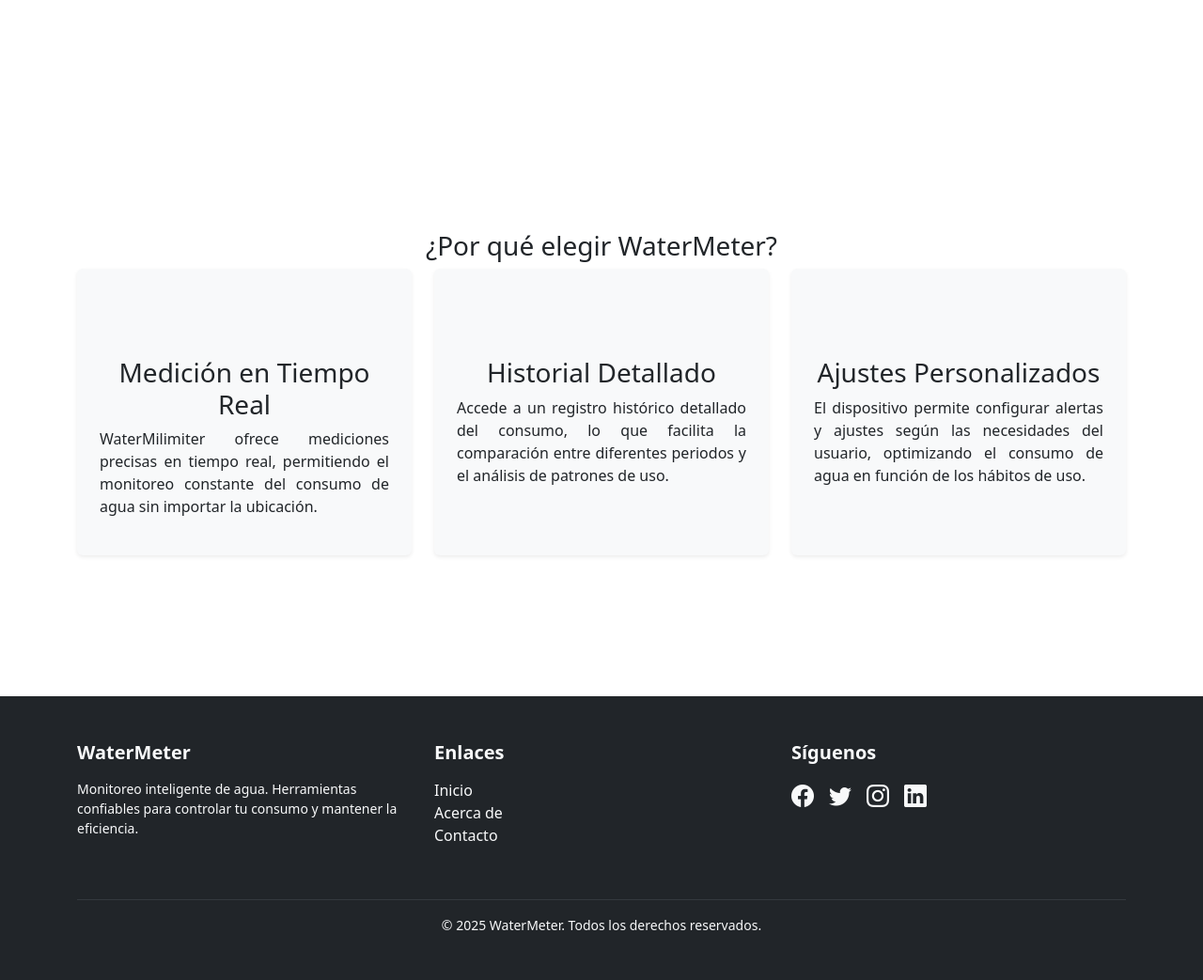
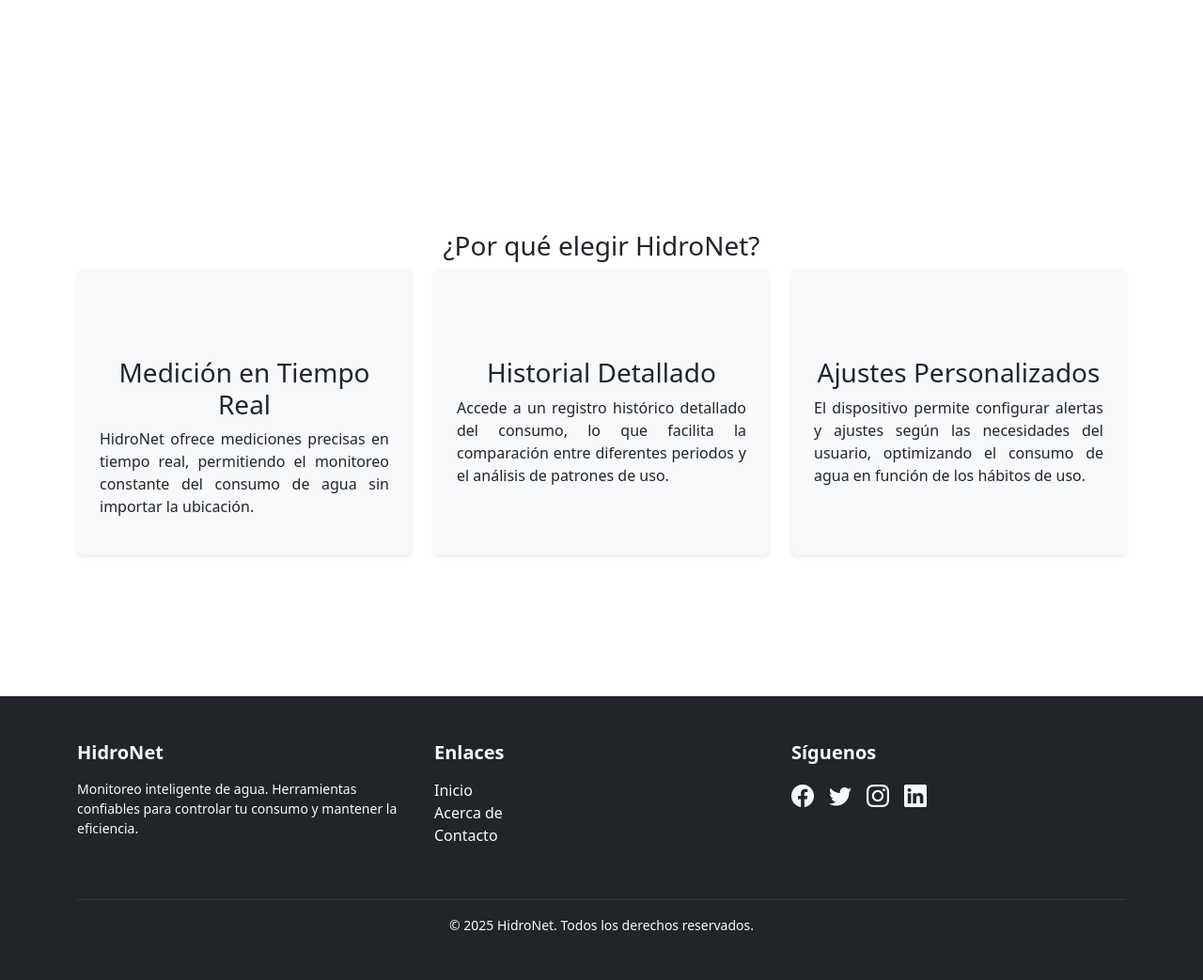
Before and after one commit to Arielquezada123/Los-Pinguinos, a Django app: page / in a window 1280 px wide. Shown: the part 2647-3690 px from the top of the page at 94% size. Run offline with Django 5.2, Linux system fonts and the light colour scheme; some libraries are stand-ins or nearby versions.

Commit message:
cambio de nombre

```diff
--- a/templates/base/base.html
+++ b/templates/base/base.html
@@ -169,7 +169,7 @@
 
         <!-- Sección de información -->
         <div class="col-md-4 mb-4">
-          <h5 class="fw-bold mb-3">WaterMeter</h5>
+          <h5 class="fw-bold mb-3">HidroNet</h5>
           <p class="small">
             Monitoreo inteligente de agua. Herramientas confiables para controlar tu consumo y mantener la eficiencia.
           </p>
@@ -202,7 +202,7 @@
 
       <!-- Derechos de autor -->
       <div class="text-center mt-3 small">
-        &copy; 2025 WaterMeter. Todos los derechos reservados.
+        &copy; 2025 HidroNet. Todos los derechos reservados.
       </div>
     </div>
   </footer>
--- a/templates/index.html
+++ b/templates/index.html
@@ -89,7 +89,7 @@
       <div class="icon-box rounded bg-light p-4 shadow-sm">
         <h2>Dispositivo de Monitorización de Agua Inteligente</h2>
         <p style="text-align: justify;">
-          WaterMeter es un dispositivo electrónico diseñado para monitorear el consumo de agua en tiempo real proporcionando datos precisos y detallados.
+          HidroNet es un dispositivo electrónico diseñado para monitorear el consumo de agua en tiempo real proporcionando datos precisos y detallados.
         </p>
         <p style="text-align: justify;">
           Mide el consumo de agua en metros cúbicos y ofrece un historial detallado de los consumos, facilitando la toma de decisiones informadas para un uso más eficiente del recurso.
@@ -106,7 +106,7 @@
             <i class="bi bi-collection-play"></i>
             <h3>Usos del Dispositivo</h3>
             <p style="text-align: justify;">
-              WaterMeter permite la medición <strong>en tiempo real</strong> tanto en hogares como en instalaciones agrícolas, asegurando un control preciso del consumo de agua.
+              HidroNet permite la medición <strong>en tiempo real</strong> tanto en hogares como en instalaciones agrícolas, asegurando un control preciso del consumo de agua.
             </p>
           </div>
         </div>
@@ -116,7 +116,7 @@
             <i class="bi bi-clipboard-check"></i>
             <h3>Historial de Consumo</h3>
             <p style="text-align: justify;">
-              WaterMeter genera un historial completo del consumo de agua, permitiendo comparar los datos mensuales y detectar patrones o irregularidades en el uso.
+              HidroNet genera un historial completo del consumo de agua, permitiendo comparar los datos mensuales y detectar patrones o irregularidades en el uso.
             </p>
           </div>
         </div>
@@ -136,7 +136,7 @@
             <i class="bi bi-database-check"></i>
             <h3>Visualización de Datos</h3>
             <p style="text-align: justify;">
-              WaterMeter ofrece una visualización clara de los datos de consumo, mostrando información detallada sobre los niveles de agua consumida en tiempo real.
+              HidroNet ofrece una visualización clara de los datos de consumo, mostrando información detallada sobre los niveles de agua consumida en tiempo real.
             </p>
           </div>
         </div>
@@ -229,7 +229,7 @@
 </div>
 
 <div class="container" style="margin-bottom: 150px;">
-  <h3 style="text-align: center;">¿Por qué elegir WaterMeter?</h3>
+  <h3 style="text-align: center;">¿Por qué elegir HidroNet?</h3>
   <div style="margin-bottom: 50px;"class="row gy-3">
 
     <!-- Columna 1 -->
@@ -238,7 +238,7 @@
         <i class="bi bi-droplet text-primary icon1" style="font-size: 40px;"></i>
         <h3>Medición en Tiempo Real</h3>
         <p style="text-align: justify;">
-          WaterMilimiter ofrece mediciones precisas en tiempo real, permitiendo el monitoreo constante del consumo de agua sin importar la ubicación.
+          HidroNet ofrece mediciones precisas en tiempo real, permitiendo el monitoreo constante del consumo de agua sin importar la ubicación.
         </p>
       </div>
     </div>
```
